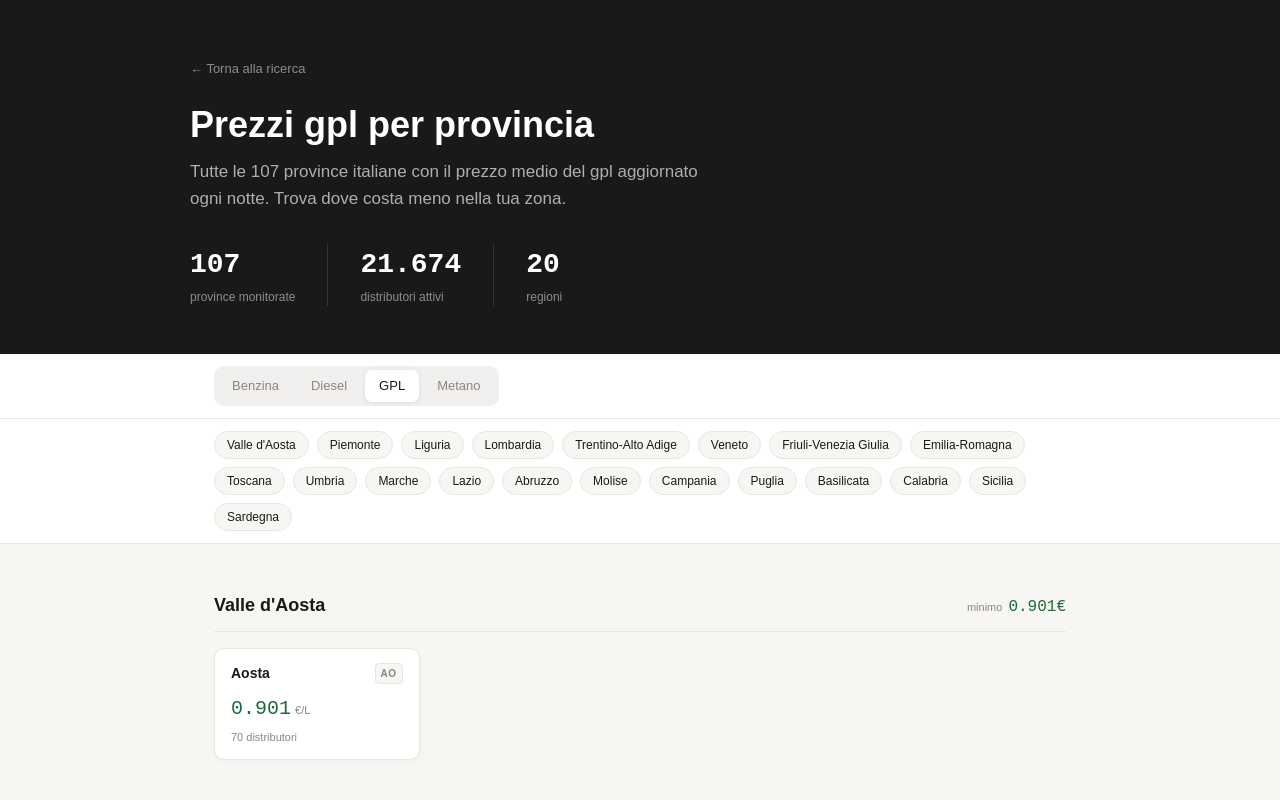
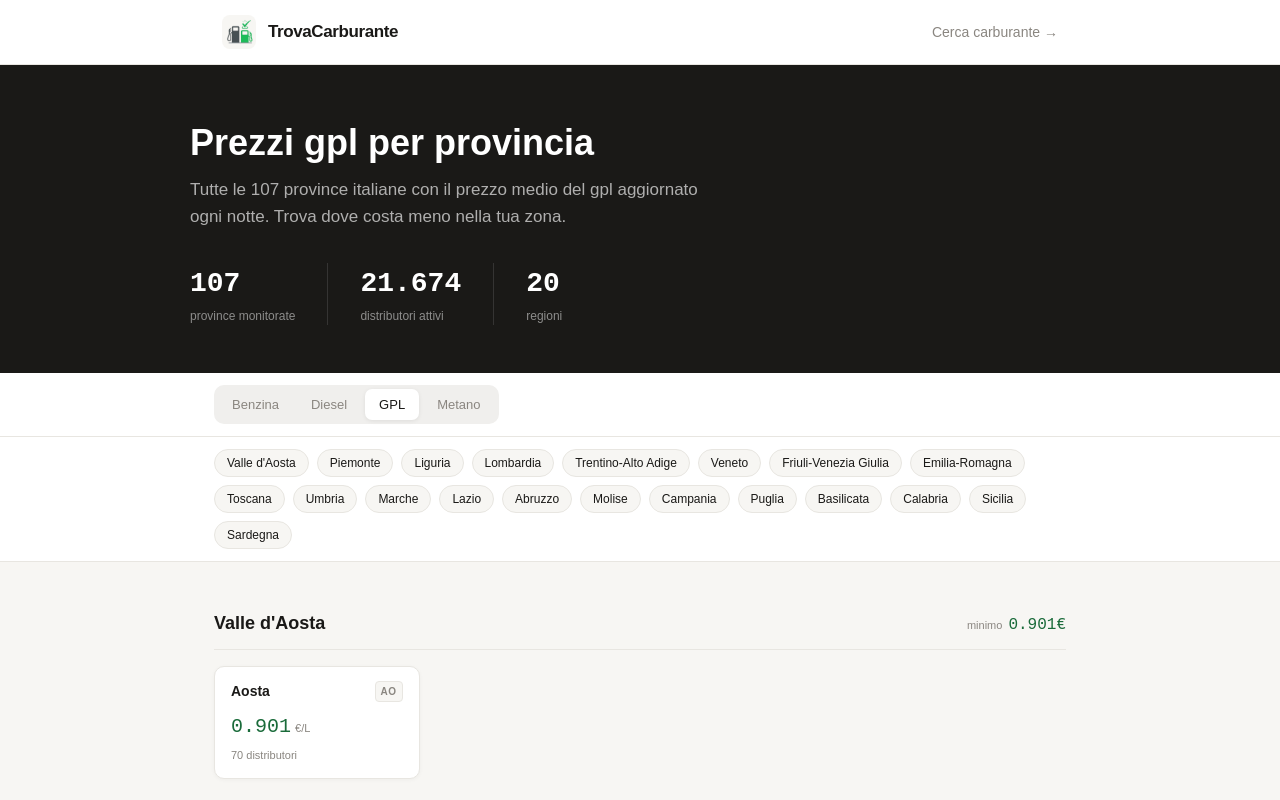
Before and after one commit to YannickMarguerettaz/benzina-economica, a Next.js app: page /province/gpl in a window 1280 px wide. Shown: the top 800 px of the page. Built offline with nearby package versions, Linux system fonts and the light colour scheme.

Commit message:
feat: header globale con logo e rimando home su tutte le pagine

```diff
--- a/src/app/layout.tsx
+++ b/src/app/layout.tsx
@@ -1,6 +1,7 @@
 import type { Metadata, Viewport } from 'next';
 import './globals.css';
 import InstallBanner from '@/components/InstallBanner';
+import Header from '@/components/Header';
 
 export const metadata: Metadata = {
   title: 'TrovaCarburante — Trova il distributore più economico vicino a te',
@@ -53,6 +54,7 @@ export default function RootLayout({ children }: { children: React.ReactNode })
         <noscript dangerouslySetInnerHTML={{
           __html: `<iframe src="https://www.googletagmanager.com/ns.html?id=GTM-PLZ3G5B8" height="0" width="0" style="display:none;visibility:hidden"></iframe>`
         }} />
+        <Header />
         {children}
         <InstallBanner />
       </body>
--- a/src/app/page.tsx
+++ b/src/app/page.tsx
@@ -142,19 +142,6 @@ export default function Home() {
 
   return (
     <div style={{ background: 'var(--bg)', minHeight: '100vh' }}>
-
-      {/* Header */}
-      <header style={{ background: 'var(--surface)', borderBottom: '1px solid var(--border)' }}>
-        <div style={{ maxWidth: 900, margin: '0 auto', padding: '0 32px', height: 64, display: 'flex', alignItems: 'center', justifyContent: 'space-between' }}>
-          <div style={{ display: 'flex', alignItems: 'center', gap: 12 }}>
-            <div style={{ width: 34, height: 34, borderRadius: 8, overflow: 'hidden', flexShrink: 0 }}>
-              <img src="/icon-192.png" alt="TrovaCarburante" width={34} height={34} style={{ display: 'block' }} />
-            </div>
-            <span style={{ fontWeight: 700, fontSize: 17, letterSpacing: '-0.4px', color: 'var(--text)' }}>TrovaCarburante</span>
-          </div>
-          <a href="/province" style={{ fontSize: 14, color: 'var(--muted)', textDecoration: 'none', fontWeight: 500 }}>Cerca per provincia</a>
-        </div>
-      </header>
 
       {/* Hero + Ricerca (solo pre-ricerca) */}
       {!cercato && (
--- a/src/app/province/page.tsx
+++ b/src/app/province/page.tsx
@@ -40,9 +40,6 @@ export default function PaginaProvinceHub() {
       {/* Hero */}
       <div style={{ background: 'var(--text)', color: '#fff', padding: '56px 24px 48px' }}>
         <div style={{ maxWidth: 900, margin: '0 auto' }}>
-          <Link href="/" style={{ color: 'rgba(255,255,255,0.5)', fontSize: 13, textDecoration: 'none', display: 'inline-block', marginBottom: 24 }}>
-            ← Torna alla ricerca
-          </Link>
           <h1 style={{ fontSize: 36, fontWeight: 600, lineHeight: 1.2, marginBottom: 12 }}>
             Prezzi carburante per provincia
           </h1>
--- /dev/null
+++ b/src/components/Header.tsx
@@ -0,0 +1,19 @@
+import Link from 'next/link';
+
+export default function Header() {
+  return (
+    <header style={{ background: 'var(--surface)', borderBottom: '1px solid var(--border)' }}>
+      <div style={{ maxWidth: 900, margin: '0 auto', padding: '0 32px', height: 64, display: 'flex', alignItems: 'center', justifyContent: 'space-between' }}>
+        <Link href="/" style={{ display: 'flex', alignItems: 'center', gap: 12, textDecoration: 'none' }}>
+          <div style={{ width: 34, height: 34, borderRadius: 8, overflow: 'hidden', flexShrink: 0 }}>
+            <img src="/icon-192.png" alt="TrovaCarburante" width={34} height={34} style={{ display: 'block' }} />
+          </div>
+          <span style={{ fontWeight: 700, fontSize: 17, letterSpacing: '-0.4px', color: 'var(--text)' }}>TrovaCarburante</span>
+        </Link>
+        <Link href="/" style={{ fontSize: 14, color: 'var(--muted)', textDecoration: 'none', fontWeight: 500 }}>
+          Cerca carburante →
+        </Link>
+      </div>
+    </header>
+  );
+}
--- a/src/components/ProvinceList.tsx
+++ b/src/components/ProvinceList.tsx
@@ -88,9 +88,6 @@ export default function ProvinceList({ carburante }: { carburante: Carburante })
       {/* Hero */}
       <div style={{ background: 'var(--text)', color: '#fff', padding: '56px 24px 48px' }}>
         <div style={{ maxWidth: 900, margin: '0 auto' }}>
-          <Link href="/" style={{ color: 'rgba(255,255,255,0.5)', fontSize: 13, textDecoration: 'none', display: 'inline-block', marginBottom: 24 }}>
-            ← Torna alla ricerca
-          </Link>
           <h1 style={{ fontSize: 36, fontWeight: 600, lineHeight: 1.2, marginBottom: 12 }}>
             Prezzi {LABEL[carburante].toLowerCase()} per provincia
           </h1>
```
